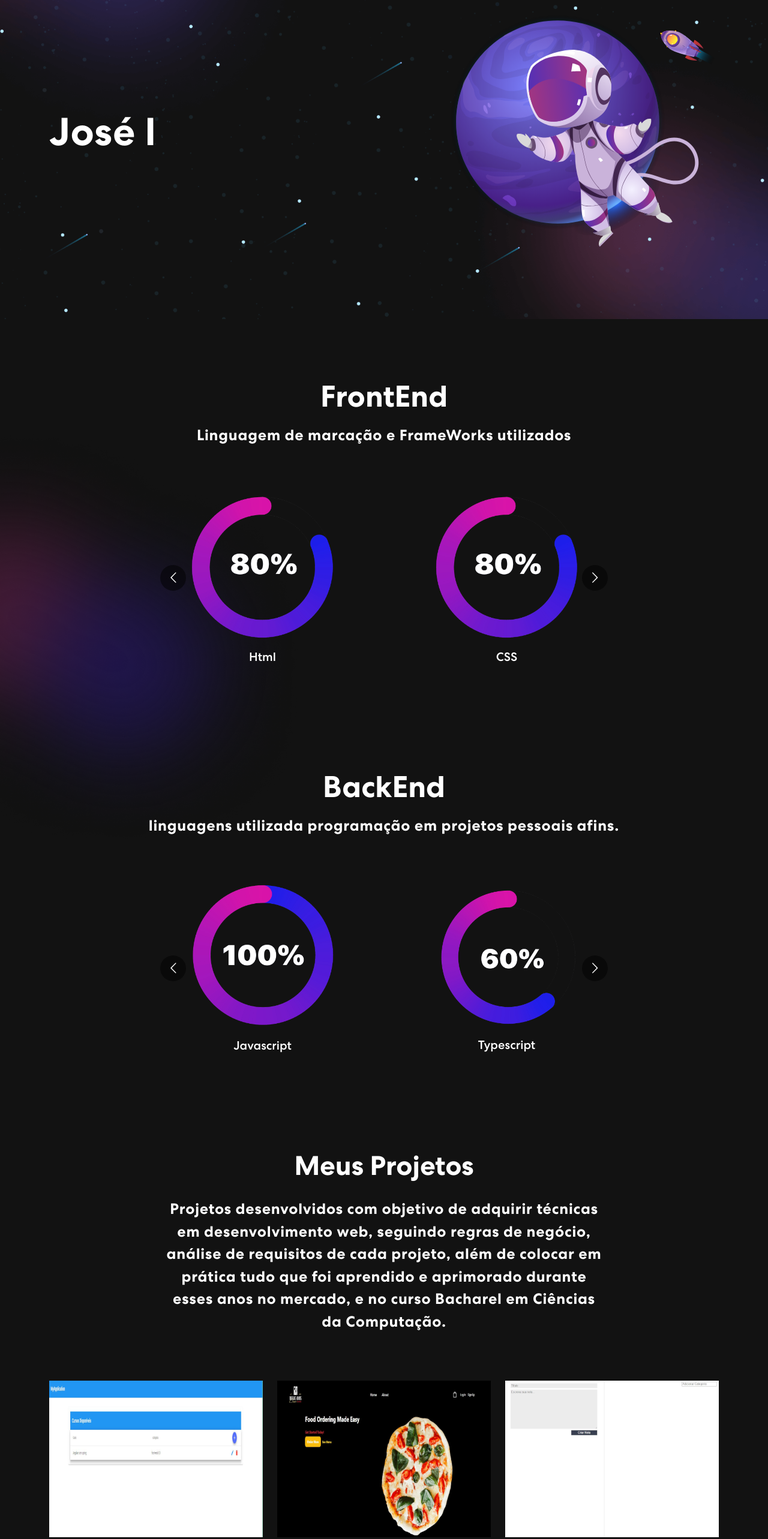
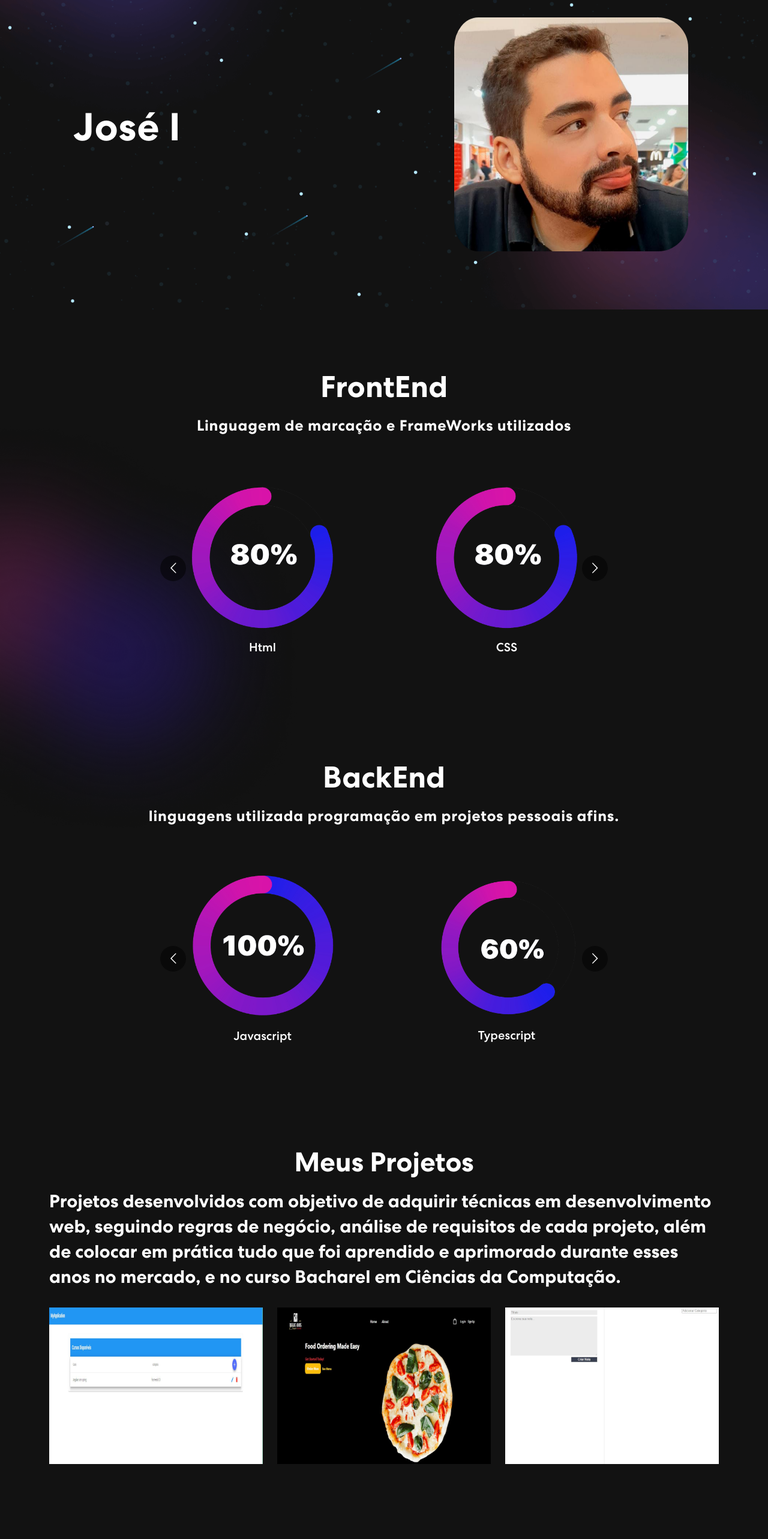
Before and after one commit to JoseNeto09/Portifolio, a React (Create React App) app: page / in a window 1280 px wide. Shown: the part 234-2800 px from the top of the page at 60% size. Built offline with nearby package versions, Linux system fonts and the light colour scheme.

Commit message:
refatorando css, buscando nova tematica para o portifolio

```diff
--- a/package.json
+++ b/package.json
@@ -25,7 +25,7 @@
     "web-vitals": "^2.1.0"
   },
   "scripts": {
-    "predeploy": "yarn run build",
+    "predeploy": "npm run build",
     "deploy": "gh-pages -d build",
     "start": "react-scripts start",
     "build": "react-scripts build",
--- a/src/components/Banner/Banner.js
+++ b/src/components/Banner/Banner.js
@@ -1,7 +1,8 @@
+/* eslint-disable no-lone-blocks */
 /* eslint-disable jsx-a11y/anchor-is-valid */
 import React, { useState, useEffect } from "react";
 import { Container, Row, Col } from "react-bootstrap";
-import headerImg from "../../assets/img/header-img.svg";
+import headerImg from "../../assets/img/header-img.jpg";
 import 'animate.css';
 
 export const Banner = () =>{
--- a/src/components/Banner/styles.banner.css
+++ b/src/components/Banner/styles.banner.css
@@ -8,21 +8,22 @@
   background-repeat: no-repeat;
 }
 .banner .tagline {
-  font-weight: 700;
+  font-weight: 800;
   letter-spacing: 0.8px;
   padding: 8px 10px;
   background: linear-gradient(90.21deg, rgba(170, 54, 124, 0.5) -5.91%, rgba(74, 47, 189, 0.5) 111.58%);
   border: 1px solid rgba(255, 255, 255, 0.5);
   font-size: 20px;
-  margin-bottom: 16px;
+  margin-bottom: 30px;
   display: inline-block;
 }
 .banner h1 {
   font-size: 65px;
-  font-weight: 700;
-  letter-spacing: 0.8px;
+  font-weight: 600;
+  letter-spacing: 0.9px;
   line-height: 1;
   margin-bottom: 20px;
+  padding-left: 40px;
   display: block;
 }
 .banner p {
@@ -51,7 +52,11 @@
   margin-left: 25px;
 }
 .banner img {
-  animation: updown 3s linear infinite;
+  margin: 0;
+  border-radius: 50px;
+  max-width: 400px;
+  padding-left: 10px;
+  animation: updown 5s linear infinite;
 }
 @keyframes updown {
     0% {
--- a/src/components/Projects/styles.projects.css
+++ b/src/components/Projects/styles.projects.css
@@ -1,6 +1,6 @@
 /************ Projects Css ************/
 .project {
-    padding: 80px 0;
+    padding: 90px 0;
     position: relative;
   }
   .project h2 {
@@ -11,13 +11,11 @@
   }
   .project p {
     color: #ffffff;
-    font-size: 25px;
-    letter-spacing: 0.8px;
-    line-height: 1.5em;
-    margin: 14px auto 30px auto;
-    text-align: center;
-    width: 65%;
-    padding-bottom: 50px
+    font-size: 30px;
+    line-height: 1.4em;
+    margin: 5px auto 30px auto;
+    justify-content: center;
+    align-items: center;
   }
   .project .nav.nav-pills {
     width: 72%;
--- a/src/components/Skills/SkillsBackend.js
+++ b/src/components/Skills/SkillsBackend.js
@@ -51,6 +51,10 @@ export const SkillsBackend = () => {
                                 <img src={meter3} alt="Image" />
                                 <h5>Java</h5>
                             </div>
+                            <div className="item">
+                                <img src={meter2} alt="Image" />
+                                <h5>Python</h5>
+                            </div>
                         </Carousel>
                     </div>
                 </div>
--- a/src/components/Sobre/SobreMim.js
+++ b/src/components/Sobre/SobreMim.js
@@ -1,7 +1,6 @@
 /* eslint-disable jsx-a11y/anchor-is-valid */
 import React from "react";
 import { Container, Row, Col } from "react-bootstrap";
-import dev from "../../assets/img/dev.png";
 import  './styles.sobre.css';
 import 'animate.css';
 
@@ -12,20 +11,17 @@ export const SobreMim = () =>{
         <section className="sobre" id="sobre">
             <Container>
                 <Row className="align-items-center">
-                    <Col xs={10} md={6} xl={7}>
+                    <Col>
                         <h1>{`José Lopes Sobrinho Neto`}<span className="wrap"></span></h1>
                         <p>Curioso desde pequeno por jogos eletrônicos e tecnologia hardwares, agora Graduado em Ciências da Computação.</p>
                         <p>Durante o curso, me descobri como desenvolvedor web, desenvolvendo desde pequenos sites landing pages, até Sistemas de contabilidade com Spring no backend.</p>
                         <p>Sempre buscando novas tecnologias, visando alta performace independente do tamanho do projeto, seja um sistema de padaria comum, até sistemas mais complexos com regras de negócio a ser implementadas.</p>
                     </Col>
-                    <Col xs={9} md={6} xl={5}>
-                        <img src={dev} alt="Dev image" />
+                </Row>
+                <Col>
+                    <a target="blank" href="https://docs.google.com/document/d/1f2mxPxCobAks2mUQhg_FAVvPgBq-iGgSpkiEdlGYa-U/edit?usp=sharing">
+                            <button className = "MeuCv" id="bt" >Meu Curriculum</button> </a>
                     </Col>
-                    <Col xs={9} md={6} xl={5}>
-                    <a target="blank" href="https://docs.google.com/document/d/1f2mxPxCobAks2mUQhg_FAVvPgBq-iGgSpkiEdlGYa-U/edit?usp=sharing">
-                            <button className = "MeuCv" id="bt" >VEJA MEU CURRÍCULO</button> </a>
-                    </Col>
-                </Row>
             </Container>
         </section>
     )
--- a/src/components/Sobre/styles.sobre.css
+++ b/src/components/Sobre/styles.sobre.css
@@ -14,7 +14,6 @@
   background-position: top center;
   background-size: cover;
   background-repeat: no-repeat;
-  margin-top: 90px;
 }
 .sobre .tagline {
   font-weight: 700;
@@ -43,54 +42,48 @@
   margin-bottom: 30px;
 }
 .sobre button {
-  font-weight: 700;
+  font-weight: 500;
   display:flex;
   color: #ffff;
-  border: 1px solid #ffffff;
-  margin-top: 14px;
-  margin-left: 2px;
-  padding: 29px 90px;
-  font-size: 18px;
-  position: relative;
+  border: 2px solid #ffffff;
+  padding: 17px 90px;
+  font-size: 25px;
+  position:relative;
   background-color: transparent;
   transition: 0.90s ease-in-out;
-  border-radius: 20px;
+  border-radius: 8px;
 }
 .sobre a{
   width: 10px;
   height: 10px;
+  padding-top: 20px;
 }
 .sobre button span {
-  z-index: 1;
+  z-index: 2;
 }
 .sobre button::before {
   content: "";
-  border-radius: 20px;
+  border-radius: 10px;
   width: 0%;
   height: 100%;
-  position: absolute;
+  position: relative;
   background-color: #fff;
   left: 0;
   top: 0;
   z-index: -1;
   transition: 0.3s ease-in-out;
-  border-radius: 20px;
+
 }
 .sobre button:hover {
   color: #ffffff;
   border-radius: 20px;
 }
 .sobre button:hover::before {
-  content: "";
   width: 100%;
   height: 100%;
   position: absolute;
 }
-.sobre img {
-  padding-left: 5px;
-  border-radius: 20px;
-}
 
 .txt-rotate > .wrap {
-  border-right: 0.04em solid #ffffff;
+  border-right: 0.05em solid #ffffff;
 }
--- a/src/index.js
+++ b/src/index.js
@@ -11,7 +11,4 @@ root.render(
   </React.StrictMode>
 );
 
-// If you want to start measuring performance in your app, pass a function
-// to log results (for example: reportWebVitals(console.log))
-// or send to an analytics endpoint. Learn more: https://bit.ly/CRA-vitals
 reportWebVitals();
```
Also changed, not shown: src/assets/img/header-img.jpg (added), src/logo.svg (deleted).
